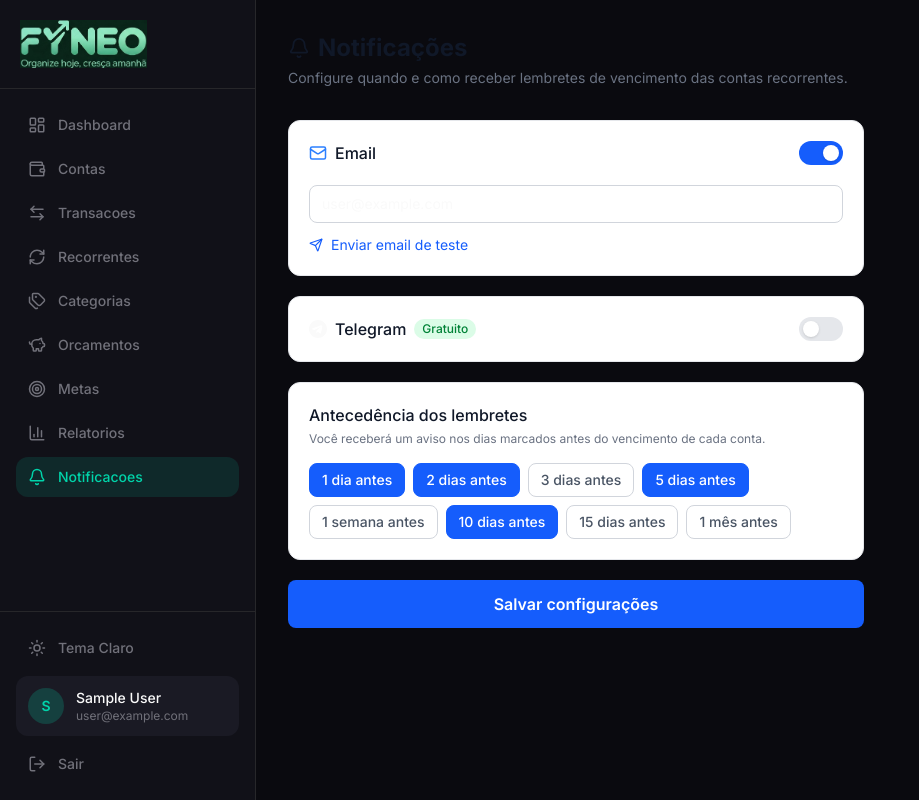
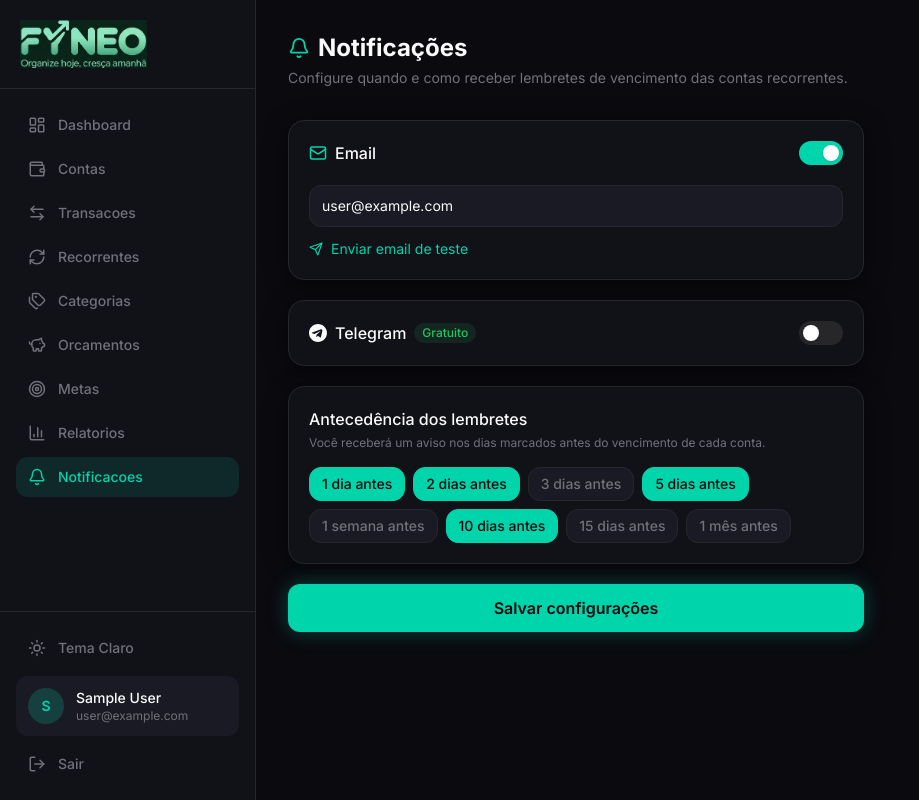
Before and after one commit to chic00/Finan, a Next.js app: page /dashboard/configuracoes in a window 1280 px wide. Shown: the whole page, without its empty margins (0-919 px from the left). Built offline with nearby package versions, Linux system fonts and the light colour scheme; no server answers; the database is empty; sample sign-in values are in the browser's storage.

Commit message:
Update NotificationSettingsClient.tsx

```diff
--- a/src/components/settings/NotificationSettingsClient.tsx
+++ b/src/components/settings/NotificationSettingsClient.tsx
@@ -29,7 +29,6 @@ const REMINDER_OPTIONS = [
   { days: 30, label: '1 mês antes' },
 ]
 
-// Ícone SVG do Telegram
 function TelegramIcon({ size = 18 }: { size?: number }) {
   return (
     <svg width={size} height={size} viewBox="0 0 24 24" fill="currentColor">
@@ -43,14 +42,12 @@ function Toggle({ enabled, onToggle }: { enabled: boolean; onToggle: () => void
     <button
       type="button"
       onClick={onToggle}
-      className={`relative inline-flex h-6 w-11 items-center rounded-full transition-colors focus:outline-none ${
-        enabled ? 'bg-blue-600' : 'bg-gray-200'
-      }`}
+      className="relative inline-flex h-6 w-11 items-center rounded-full transition-colors focus:outline-none"
+      style={{ backgroundColor: enabled ? 'var(--color-primary)' : 'var(--color-border)' }}
     >
       <span
-        className={`inline-block h-4 w-4 transform rounded-full bg-white shadow transition-transform ${
-          enabled ? 'translate-x-6' : 'translate-x-1'
-        }`}
+        className="inline-block h-4 w-4 transform rounded-full bg-white shadow transition-transform"
+        style={{ transform: enabled ? 'translateX(1.5rem)' : 'translateX(0.25rem)' }}
       />
     </button>
   )
@@ -91,12 +88,8 @@ export function NotificationSettingsClient({ settings, userEmail }: Props) {
     setSaving(true)
     const result = await saveNotificationSettings(form)
     setSaving(false)
-    if (result?.error) {
-      showFeedback('error', result.error)
-    } else {
-      showFeedback('success', 'Configurações salvas!')
-      router.refresh()
-    }
+    if (result?.error) showFeedback('error', result.error)
+    else { showFeedback('success', 'Configurações salvas!'); router.refresh() }
   }
 
   const handleTest = async (channel: 'email' | 'telegram') => {
@@ -111,9 +104,8 @@ export function NotificationSettingsClient({ settings, userEmail }: Props) {
     setFetchingChatId(true)
     const result = await fetchTelegramChatId()
     setFetchingChatId(false)
-    if (result.error) {
-      showFeedback('error', result.error)
-    } else if (result.chatId) {
+    if (result.error) showFeedback('error', result.error)
+    else if (result.chatId) {
       setForm((p) => ({ ...p, telegramChatId: result.chatId! }))
       showFeedback('success', `Chat ID encontrado: ${result.chatId}`)
     }
@@ -123,21 +115,28 @@ export function NotificationSettingsClient({ settings, userEmail }: Props) {
     <div className="space-y-8 max-w-xl">
       {/* Header */}
       <div>
-        <h1 className="text-2xl font-bold text-gray-900 flex items-center gap-2">
-          <Bell size={22} /> Notificações
+        <h1 className="text-2xl font-bold flex items-center gap-2" style={{ color: 'var(--color-foreground)' }}>
+          <Bell size={22} style={{ color: 'var(--color-primary)' }} /> Notificações
         </h1>
-        <p className="text-gray-500 mt-1 text-sm">
+        <p className="mt-1 text-sm" style={{ color: 'var(--color-muted-foreground)' }}>
           Configure quando e como receber lembretes de vencimento das contas recorrentes.
         </p>
       </div>
 
       {/* Feedback */}
       {feedback && (
-        <div className={`flex items-start gap-2 px-4 py-3 rounded-lg text-sm ${
-          feedback.type === 'success'
-            ? 'bg-green-50 text-green-800 border border-green-200'
-            : 'bg-red-50 text-red-800 border border-red-200'
-        }`}>
+        <div
+          className="flex items-start gap-2 px-4 py-3 rounded-xl text-sm"
+          style={{
+            backgroundColor: feedback.type === 'success'
+              ? 'color-mix(in srgb, var(--color-success) 12%, transparent)'
+              : 'color-mix(in srgb, var(--color-destructive) 12%, transparent)',
+            color: feedback.type === 'success' ? 'var(--color-success)' : 'var(--color-destructive)',
+            border: `1px solid ${feedback.type === 'success'
+              ? 'color-mix(in srgb, var(--color-success) 25%, transparent)'
+              : 'color-mix(in srgb, var(--color-destructive) 25%, transparent)'}`,
+          }}
+        >
           {feedback.type === 'success'
             ? <CheckCircle size={16} className="mt-0.5 flex-shrink-0" />
             : <AlertCircle size={16} className="mt-0.5 flex-shrink-0" />
@@ -149,11 +148,14 @@ export function NotificationSettingsClient({ settings, userEmail }: Props) {
       <form onSubmit={handleSubmit} className="space-y-5">
 
         {/* ── Email ──────────────────────────────────────────────── */}
-        <div className="bg-white rounded-xl border border-gray-200 p-5 space-y-4">
+        <div
+          className="rounded-2xl p-5 space-y-4"
+          style={{ backgroundColor: 'var(--color-card)', border: '1px solid var(--color-border)', boxShadow: 'var(--shadow-card)' }}
+        >
           <div className="flex items-center justify-between">
             <div className="flex items-center gap-2">
-              <Mail size={18} className="text-blue-500" />
-              <span className="font-medium text-gray-900">Email</span>
+              <Mail size={18} style={{ color: 'var(--color-primary)' }} />
+              <span className="font-medium" style={{ color: 'var(--color-foreground)' }}>Email</span>
             </div>
             <Toggle
               enabled={form.emailEnabled}
@@ -165,16 +167,17 @@ export function NotificationSettingsClient({ settings, userEmail }: Props) {
             <div className="space-y-3 pt-1">
               <input
                 type="email"
-                value={form.notificationEmail}
+                value={form.notificationEmail ?? ''}
                 onChange={(e) => setForm((p) => ({ ...p, notificationEmail: e.target.value }))}
                 placeholder="seu@email.com"
-                className="w-full px-3 py-2 border border-gray-300 rounded-lg text-sm focus:ring-2 focus:ring-blue-500 outline-none"
+                className="w-full px-3 py-2.5 rounded-xl text-sm theme-input"
               />
               <button
                 type="button"
                 onClick={() => handleTest('email')}
                 disabled={testLoading === 'email' || !form.notificationEmail}
-                className="flex items-center gap-2 text-sm text-blue-600 hover:text-blue-800 disabled:opacity-40 disabled:cursor-not-allowed"
+                className="flex items-center gap-2 text-sm disabled:opacity-40 disabled:cursor-not-allowed transition-opacity"
+                style={{ color: 'var(--color-primary)' }}
               >
                 {testLoading === 'email'
                   ? <Loader2 size={14} className="animate-spin" />
@@ -186,12 +189,21 @@ export function NotificationSettingsClient({ settings, userEmail }: Props) {
         </div>
 
         {/* ── Telegram ───────────────────────────────────────────── */}
-        <div className="bg-white rounded-xl border border-gray-200 p-5 space-y-4">
+        <div
+          className="rounded-2xl p-5 space-y-4"
+          style={{ backgroundColor: 'var(--color-card)', border: '1px solid var(--color-border)', boxShadow: 'var(--shadow-card)' }}
+        >
           <div className="flex items-center justify-between">
             <div className="flex items-center gap-2">
               <TelegramIcon size={18} />
-              <span className="font-medium text-gray-900">Telegram</span>
-              <span className="text-xs bg-green-100 text-green-700 px-2 py-0.5 rounded-full font-medium">
+              <span className="font-medium" style={{ color: 'var(--color-foreground)' }}>Telegram</span>
+              <span
+                className="text-xs px-2 py-0.5 rounded-full font-medium"
+                style={{
+                  backgroundColor: 'color-mix(in srgb, var(--color-success) 12%, transparent)',
+                  color: 'var(--color-success)',
+                }}
+              >
                 Gratuito
               </span>
             </div>
@@ -203,69 +215,92 @@ export function NotificationSettingsClient({ settings, userEmail }: Props) {
 
           {form.telegramEnabled && (
             <div className="space-y-4 pt-1">
-
               {/* Passo a passo */}
-              <div className="bg-blue-50 border border-blue-100 rounded-lg p-4 space-y-3">
-                <p className="text-sm font-semibold text-blue-900 flex items-center gap-1">
+              <div
+                className="rounded-xl p-4 space-y-3"
+                style={{
+                  backgroundColor: 'color-mix(in srgb, var(--color-primary) 8%, transparent)',
+                  border: '1px solid color-mix(in srgb, var(--color-primary) 20%, transparent)',
+                }}
+              >
+                <p className="text-sm font-semibold flex items-center gap-1" style={{ color: 'var(--color-primary)' }}>
                   <Info size={14} /> Como configurar (1 minuto)
                 </p>
-                <ol className="text-sm text-blue-800 space-y-2 list-none">
+                <ol className="text-sm space-y-2 list-none" style={{ color: 'var(--color-foreground)' }}>
                   <li className="flex items-start gap-2">
-                    <span className="bg-blue-600 text-white rounded-full w-5 h-5 flex items-center justify-center text-xs flex-shrink-0 mt-0.5">1</span>
-                    <span>
+                    <span
+                      className="rounded-full w-5 h-5 flex items-center justify-center text-xs flex-shrink-0 mt-0.5"
+                      style={{ backgroundColor: 'var(--color-primary)', color: 'var(--color-primary-foreground)' }}
+                    >1</span>
+                    <span style={{ color: 'var(--color-muted-foreground)' }}>
                       Abra o Telegram e pesquise por{' '}
-                      <strong>@{process.env.NEXT_PUBLIC_TELEGRAM_BOT_USERNAME || 'seu_bot'}</strong>
+                      <strong style={{ color: 'var(--color-foreground)' }}>@{process.env.NEXT_PUBLIC_TELEGRAM_BOT_USERNAME || 'seu_bot'}</strong>
                       {' '}ou clique:{' '}
                       <a
                         href={`https://t.me/${process.env.NEXT_PUBLIC_TELEGRAM_BOT_USERNAME || 'seu_bot'}`}
                         target="_blank"
                         rel="noopener noreferrer"
-                        className="inline-flex items-center gap-1 text-blue-700 underline font-medium"
+                        className="inline-flex items-center gap-1 underline font-medium"
+                        style={{ color: 'var(--color-primary)' }}
                       >
                         Abrir bot <ExternalLink size={11} />
                       </a>
                     </span>
                   </li>
                   <li className="flex items-start gap-2">
-                    <span className="bg-blue-600 text-white rounded-full w-5 h-5 flex items-center justify-center text-xs flex-shrink-0 mt-0.5">2</span>
-                    <span>Envie o comando <strong>/start</strong> para o bot</span>
+                    <span
+                      className="rounded-full w-5 h-5 flex items-center justify-center text-xs flex-shrink-0 mt-0.5"
+                      style={{ backgroundColor: 'var(--color-primary)', color: 'var(--color-primary-foreground)' }}
+                    >2</span>
+                    <span style={{ color: 'var(--color-muted-foreground)' }}>
+                      Envie o comando <strong style={{ color: 'var(--color-foreground)' }}>/start</strong> para o bot
+                    </span>
                   </li>
                   <li className="flex items-start gap-2">
-                    <span className="bg-blue-600 text-white rounded-full w-5 h-5 flex items-center justify-center text-xs flex-shrink-0 mt-0.5">3</span>
-                    <span>Clique em <strong>"Detectar meu Chat ID"</strong> abaixo</span>
+                    <span
+                      className="rounded-full w-5 h-5 flex items-center justify-center text-xs flex-shrink-0 mt-0.5"
+                      style={{ backgroundColor: 'var(--color-primary)', color: 'var(--color-primary-foreground)' }}
+                    >3</span>
+                    <span style={{ color: 'var(--color-muted-foreground)' }}>
+                      Clique em <strong style={{ color: 'var(--color-foreground)' }}>"Detectar meu Chat ID"</strong> abaixo
+                    </span>
                   </li>
                 </ol>
               </div>
 
-              {/* Chat ID */}
+              {/* Chat ID input */}
               <div className="flex gap-2">
                 <input
                   type="text"
-                  value={form.telegramChatId}
+                  value={form.telegramChatId ?? ''}
                   onChange={(e) => setForm((p) => ({ ...p, telegramChatId: e.target.value }))}
                   placeholder="Chat ID (ex: 123456789)"
-                  className="flex-1 px-3 py-2 border border-gray-300 rounded-lg text-sm focus:ring-2 focus:ring-blue-500 outline-none"
+                  className="flex-1 px-3 py-2.5 rounded-xl text-sm theme-input"
                 />
                 <button
                   type="button"
                   onClick={handleFetchChatId}
                   disabled={fetchingChatId}
-                  className="px-3 py-2 bg-blue-50 text-blue-700 border border-blue-200 rounded-lg text-sm font-medium hover:bg-blue-100 transition disabled:opacity-50 flex items-center gap-1 whitespace-nowrap"
+                  className="px-3 py-2.5 rounded-xl text-sm font-medium transition-all disabled:opacity-50 flex items-center gap-1.5 whitespace-nowrap"
+                  style={{
+                    backgroundColor: 'color-mix(in srgb, var(--color-primary) 12%, transparent)',
+                    color: 'var(--color-primary)',
+                    border: '1px solid color-mix(in srgb, var(--color-primary) 25%, transparent)',
+                  }}
                 >
-                  {fetchingChatId
-                    ? <Loader2 size={14} className="animate-spin" />
-                    : null}
+                  {fetchingChatId ? <Loader2 size={14} className="animate-spin" /> : null}
                   Detectar Chat ID
                 </button>
               </div>
 
-              {/* Teste */}
+              {/* Teste Telegram */}
               {form.telegramChatId && (
                 <button
                   type="button"
                   onClick={() => handleTest('telegram')}
                   disabled={testLoading === 'telegram'}
-                  className="flex items-center gap-2 text-sm text-blue-600 hover:text-blue-800 disabled:opacity-40"
+                  className="flex items-center gap-2 text-sm disabled:opacity-40 transition-opacity"
+                  style={{ color: 'var(--color-primary)' }}
                 >
                   {testLoading === 'telegram'
                     ? <Loader2 size={14} className="animate-spin" />
@@ -278,29 +313,44 @@ export function NotificationSettingsClient({ settings, userEmail }: Props) {
         </div>
 
         {/* ── Antecedência ───────────────────────────────────────── */}
-        <div className="bg-white rounded-xl border border-gray-200 p-5">
-          <h2 className="font-medium text-gray-900 mb-1">Antecedência dos lembretes</h2>
-          <p className="text-xs text-gray-500 mb-4">
+        <div
+          className="rounded-2xl p-5"
+          style={{ backgroundColor: 'var(--color-card)', border: '1px solid var(--color-border)', boxShadow: 'var(--shadow-card)' }}
+        >
+          <h2 className="font-medium mb-1" style={{ color: 'var(--color-foreground)' }}>Antecedência dos lembretes</h2>
+          <p className="text-xs mb-4" style={{ color: 'var(--color-muted-foreground)' }}>
             Você receberá um aviso nos dias marcados antes do vencimento de cada conta.
           </p>
           <div className="flex flex-wrap gap-2">
-            {REMINDER_OPTIONS.map(({ days, label }) => (
+            {REMINDER_OPTIONS.map(({ days, label }) => {
+              const active = form.reminderDays.includes(days)
+              return (
                 <button
                   key={days}
                   type="button"
                   onClick={() => toggleDay(days)}
-                className={`px-3 py-1.5 rounded-lg text-sm font-medium border transition ${
-                  form.reminderDays.includes(days)
-                    ? 'bg-blue-600 text-white border-blue-600'
-                    : 'bg-white text-gray-600 border-gray-300 hover:border-blue-400'
-                }`}
+                  className="px-3 py-1.5 rounded-xl text-sm font-medium transition-all"
+                  style={{
+                    backgroundColor: active
+                      ? 'var(--color-primary)'
+                      : 'var(--color-secondary)',
+                    color: active
+                      ? 'var(--color-primary-foreground)'
+                      : 'var(--color-muted-foreground)',
+                    border: active
+                      ? '1px solid var(--color-primary)'
+                      : '1px solid var(--color-border)',
+                  }}
                 >
                   {label}
                 </button>
-            ))}
+              )
+            })}
           </div>
           {form.reminderDays.length === 0 && (
-            <p className="text-xs text-red-500 mt-2">Selecione pelo menos 1 opção</p>
+            <p className="text-xs mt-2" style={{ color: 'var(--color-destructive)' }}>
+              Selecione pelo menos 1 opção
+            </p>
           )}
         </div>
 
@@ -308,7 +358,8 @@ export function NotificationSettingsClient({ settings, userEmail }: Props) {
         <button
           type="submit"
           disabled={saving || form.reminderDays.length === 0}
-          className="w-full bg-blue-600 text-white py-3 rounded-lg font-semibold hover:bg-blue-700 transition disabled:opacity-50 flex items-center justify-center gap-2"
+          className="w-full py-3 rounded-xl font-semibold transition-all disabled:opacity-50 flex items-center justify-center gap-2 glow-primary"
+          style={{ backgroundColor: 'var(--color-primary)', color: 'var(--color-primary-foreground)' }}
         >
           {saving && <Loader2 className="animate-spin" size={18} />}
           Salvar configurações
```
Lines whose indentation alone changed are shown as unchanged.
